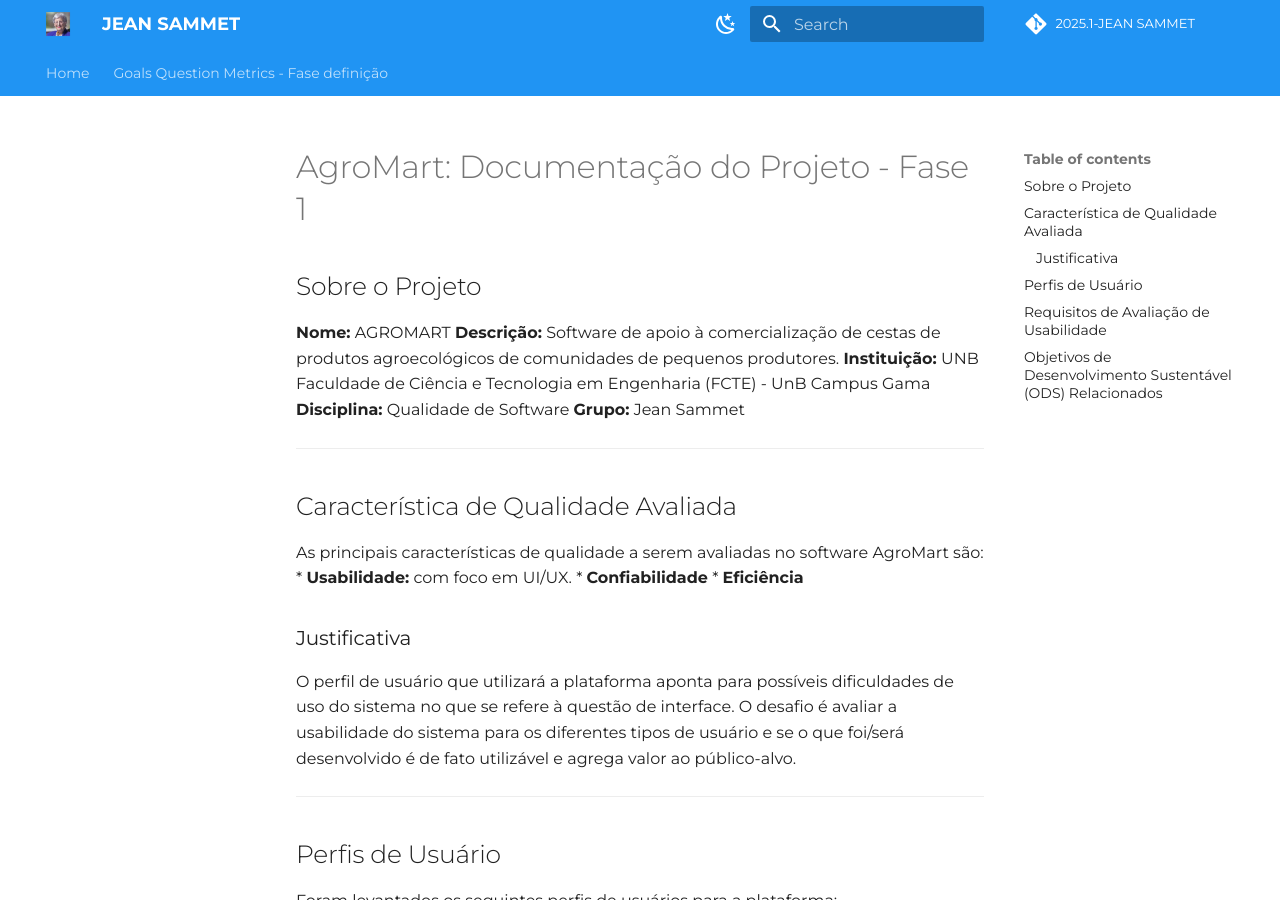
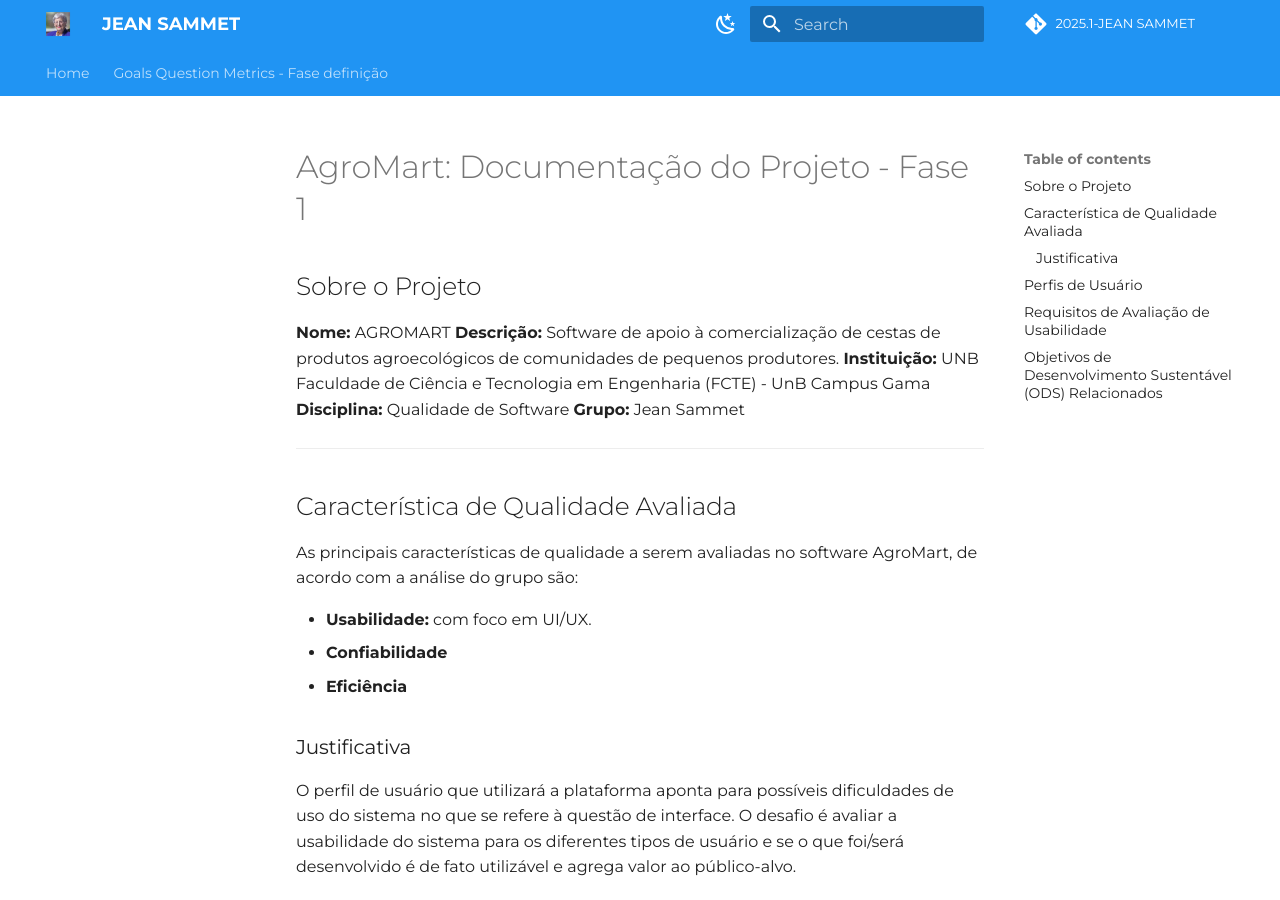
Before and after one commit to FCTE-Qualidade-de-Software-1/2025-1-T02-JEAN-SAMMET, an MkDocs documentation site: the page built from docs/slides.md, in a window 1280 px wide and 900 px high. Built offline with MkDocs 1.6.1 and Material for MkDocs 9.7.7, drawn with Linux system fonts in a browser that asks for light colours; comment, search, counter and statistics services are not loaded.

Commit message:
feat: melhora introdução das características

```diff
--- a/docs/slides.md
+++ b/docs/slides.md
@@ -12,7 +12,8 @@
 
 ## Característica de Qualidade Avaliada
 
-As principais características de qualidade a serem avaliadas no software AgroMart são:
+As principais características de qualidade a serem avaliadas no software AgroMart, de acordo com a análise do grupo são:
+
 * **Usabilidade:** com foco em UI/UX.
 * **Confiabilidade**
 * **Eficiência**
```
